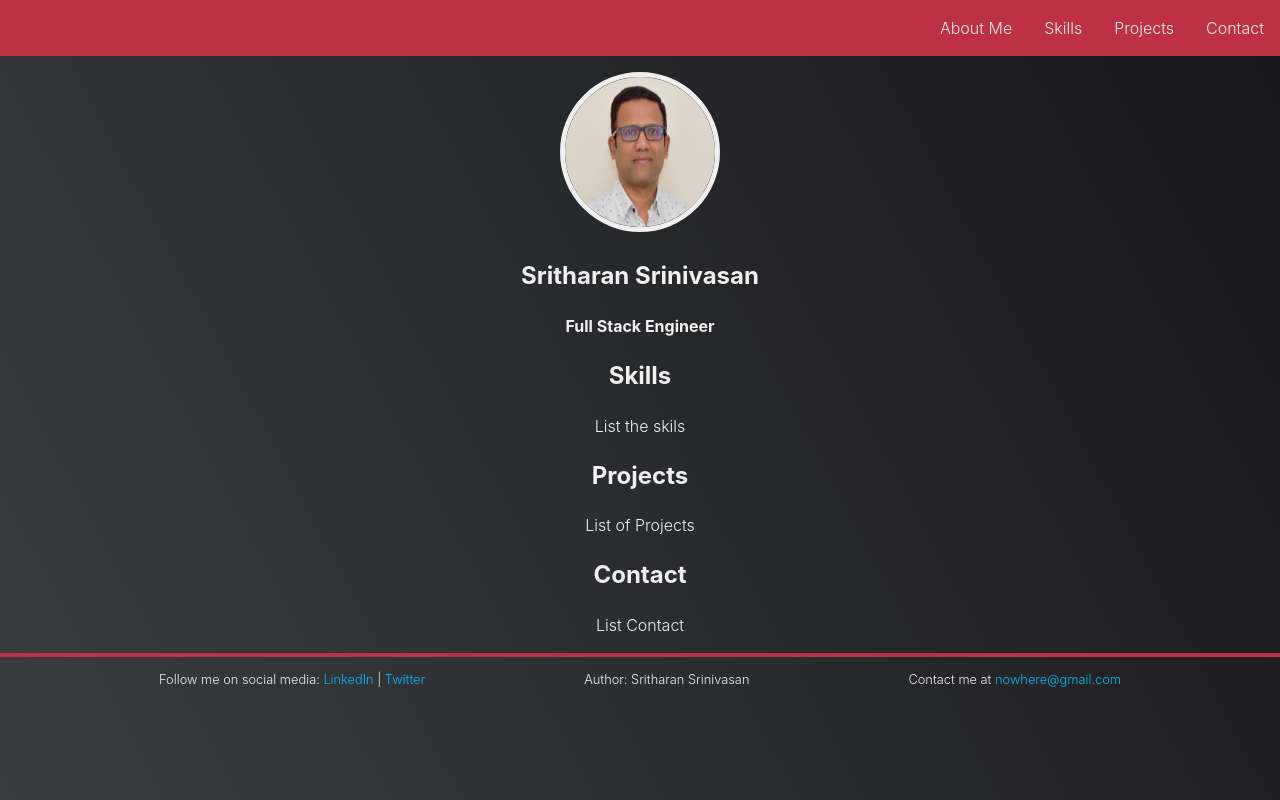
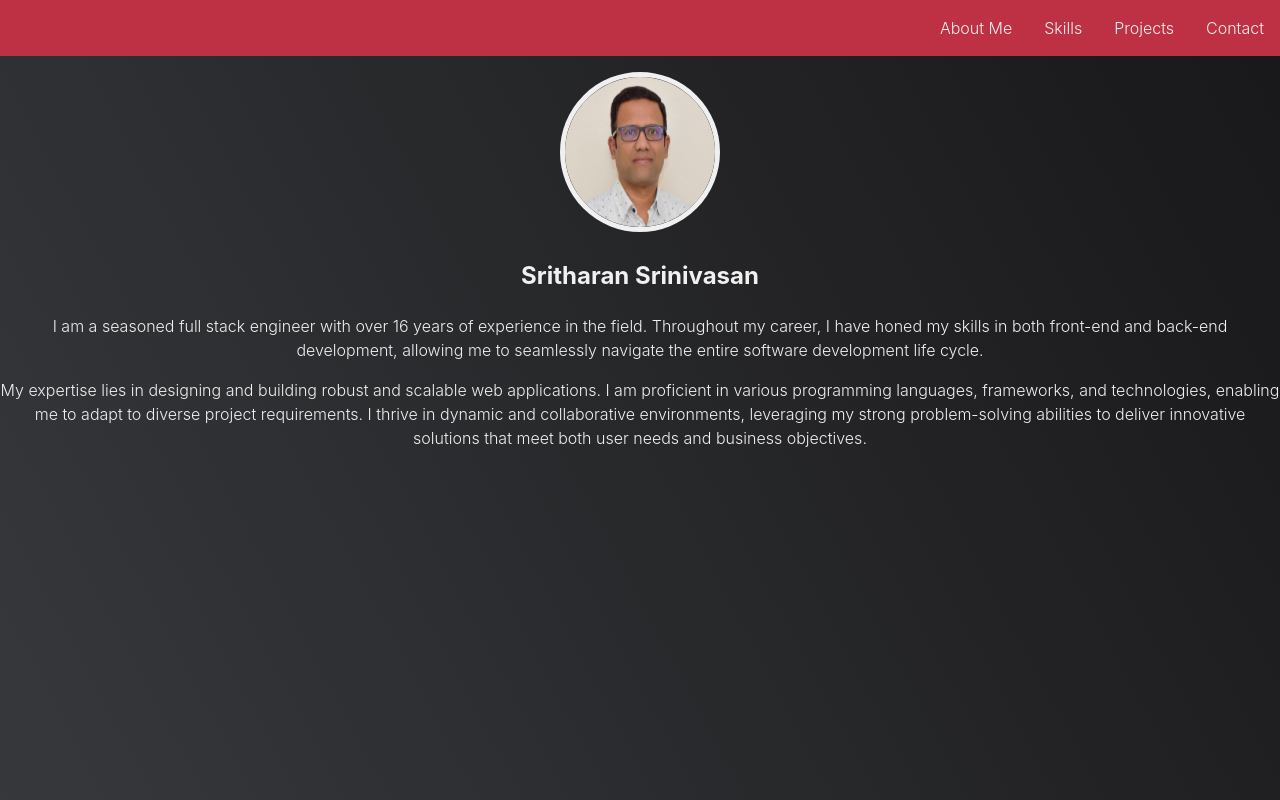
Before and after one commit to srisritharan/FSD-Project-3-Portfolio, a plain HTML site: page index.html in a window 1280 px wide. Shown: the top 800 px of the page. Drawn offline with Linux system fonts and the light colour scheme.

Commit message:
updated about me viewport and about me para

```diff
--- a/index.html
+++ b/index.html
@@ -24,13 +24,22 @@
         <main id="Portfolio_pg">
             <!-- SECTION START -->
             <!-- START About Me SECTION -->
-            <section id="about-me" class="About_Me">
+            <section id="about-me" class="about-me">
                 <figure id="img-div">
                     <img src="./images/Sritharan-Picture.JPG" alt="Sritharan Picture" class="profile-img" id="image" />
                     </figcaption>
                 </figure>
                 <h1>Sritharan Srinivasan</h1>
-                <p><Strong>Full Stack Engineer</Strong></p>
+                <!-- <p><Strong>Full Stack Engineer</Strong></p> -->
+                <p>I am a seasoned full stack engineer with over 16 years of experience in the field. Throughout my
+                    career, I have honed my skills in both front-end and back-end development, allowing me to seamlessly
+                    navigate the entire software development life cycle.</p>
+                <p>My expertise lies in designing and building robust and scalable web applications. I am proficient in
+                    various programming languages, frameworks, and technologies, enabling me to adapt to diverse project
+                    requirements. I thrive in dynamic and collaborative environments, leveraging my strong
+                    problem-solving abilities to deliver innovative solutions that meet both user needs and business
+                    objectives.</p>
+
             </section>
             <!-- END About Me SECTION -->
 
@@ -67,4 +76,5 @@
         </footer>
     </div>
 </body>
+
 </html>
--- a/styles.css
+++ b/styles.css
@@ -23,7 +23,6 @@ html {
 body {
   margin: 0px;
   padding: 0px;
-  min-height: 100vh; /* 100% viewport */
   background-color: var(--main-gray);
   color: var(--main-white);
   background-image: linear-gradient(62deg, #3a3d40 0%, #181719 100%);
@@ -85,7 +84,9 @@ a {
   border-radius: 50%;
   border: 5px solid var(--main-white);
 }
-
+.about-me{
+  min-height: 100vh; /* 100% viewport */
+}
 
 /* Footer  style */
 footer {
```
Lines whose indentation alone changed are shown as unchanged.
